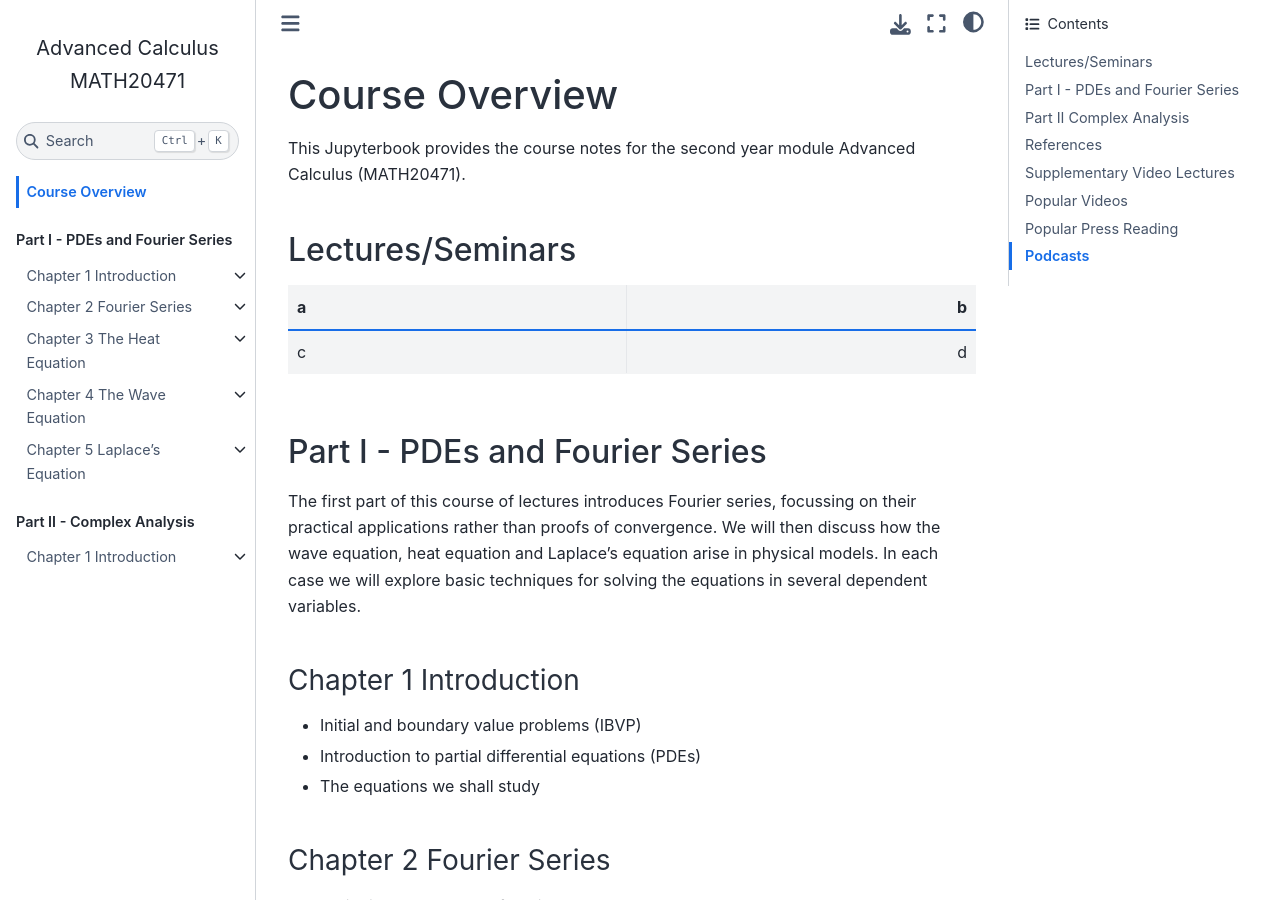
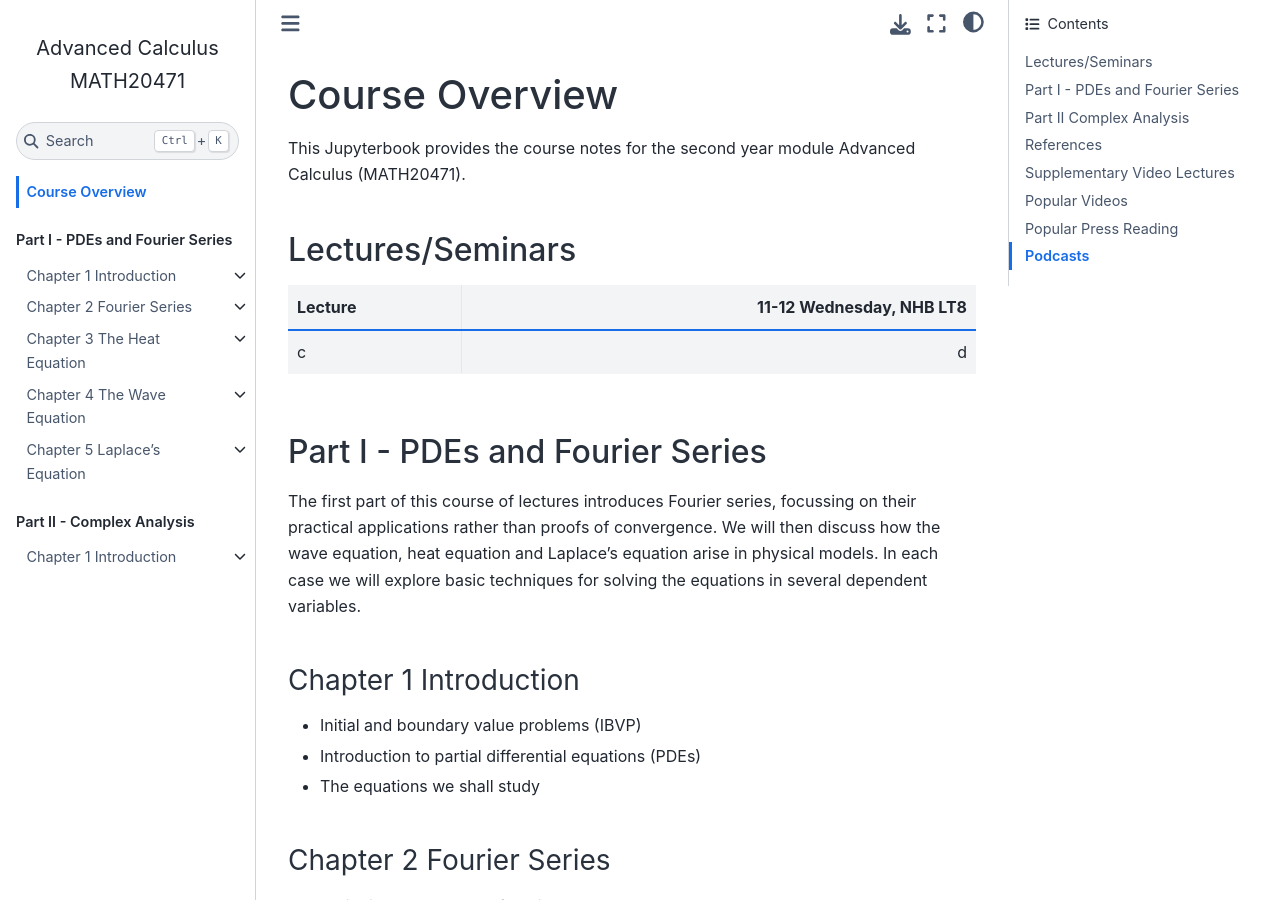
Before and after one commit to jjcrofts77/Advanced-Calculus-MATH20471, a Jupyter Book: the page built from intro.md, in a window 1280 px wide and 900 px high. Built offline with Jupyter Book 1.0.4 settings and Sphinx 7.4.7 and the Sphinx Book theme 1.1.4, drawn with Linux system fonts in a browser that asks for light colours.

Commit message:
Update intro.md

```diff
--- a/intro.md
+++ b/intro.md
@@ -5,7 +5,7 @@ This Jupyterbook provides the course notes for the second year module Advanced C
 
 ### Lectures/Seminars
 
-| a    | b    |
+| Lecture   | 11-12 Wednesday, NHB LT8  |
 | :--- | ---: |
 | c    | d    |
 
```
